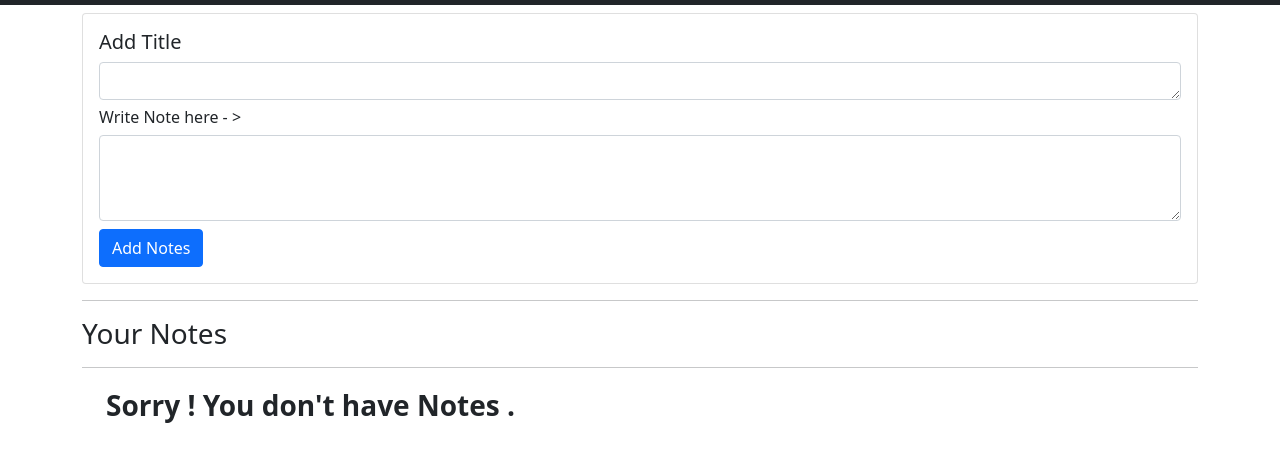
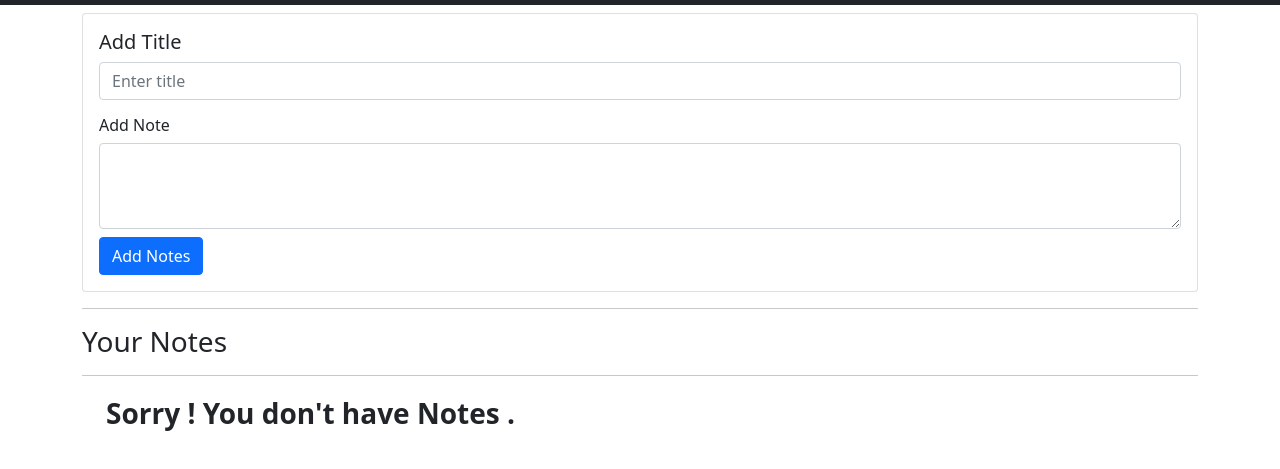
Before and after one commit to anubhav-234/Notes-App, a plain HTML site: page index.html in a window 1280 px wide. Shown: the part 51-520 px from the top of the page. Drawn offline with nearby package versions, Linux system fonts and the light colour scheme.

Commit message:
Update index.html

```diff
--- a/index.html
+++ b/index.html
@@ -26,8 +26,11 @@
 
             <div class=" card-body">
             <h5 class="card-title">Add Title</h5>
-            <h5 class ="card-title"><textarea class="form-control" id="addTitle" rows="1"></textarea></h5>
-            <h6 class="card-title">Write Note here - > </h6>
+            <h5 class ="card-title">
+                <div class="mb-3">
+                   <input type="email" class="form-control" id="addTitle" placeholder="Enter title">
+                  </div>
+            <h6 class="card-title">Add Note </h6>
             <div class="form-group mb-2">
                <textarea class="form-control" id="addTxt" rows="3"></textarea>
             </div>
```
